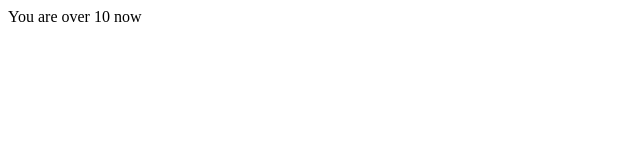
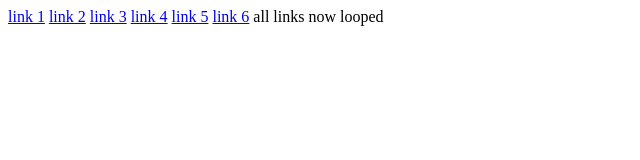
Before and after one commit to dordawi/JavaScript_first_steps, a plain HTML site: page index.html in a window 1280 px wide. Shown: the whole page, without its empty margins (0-640 px from the left). Drawn offline with Linux system fonts and the light colour scheme.

Commit message:
lesson 17_for loops

```diff
--- a/index.html
+++ b/index.html
@@ -5,6 +5,12 @@
     <title>Hello, World!</title>
   </head>
   <body>
+    <a href="#">link 1</a>
+    <a href="#">link 2</a>
+    <a href="#">link 3</a>
+    <a href="#">link 4</a>
+    <a href="#">link 5</a>
+    <a href="#">link 6</a>
     <script src="test.js"></script>
   </body>
 </html>
--- a/test.js
+++ b/test.js
@@ -1,7 +1,6 @@
-var age = 5;
+var links = document.getElementsByName("a");
 
-while (age < 10) {
-  console.log("Your age is less than 10");
-  age++;
+for (i = 1; i <= links.length; i++) {
+  console.log("this is link number" + i);
 }
-document.write("You are over 10 now");
+document.write("all links now looped");
```
